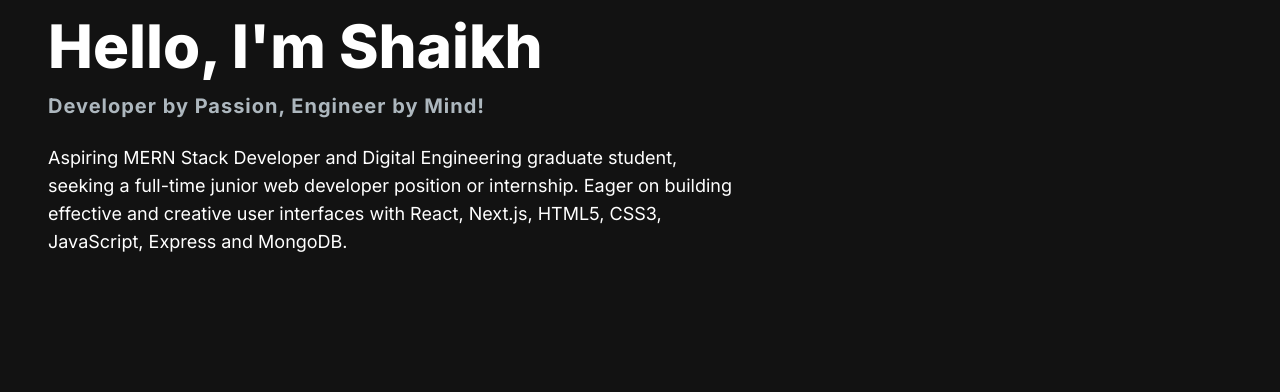
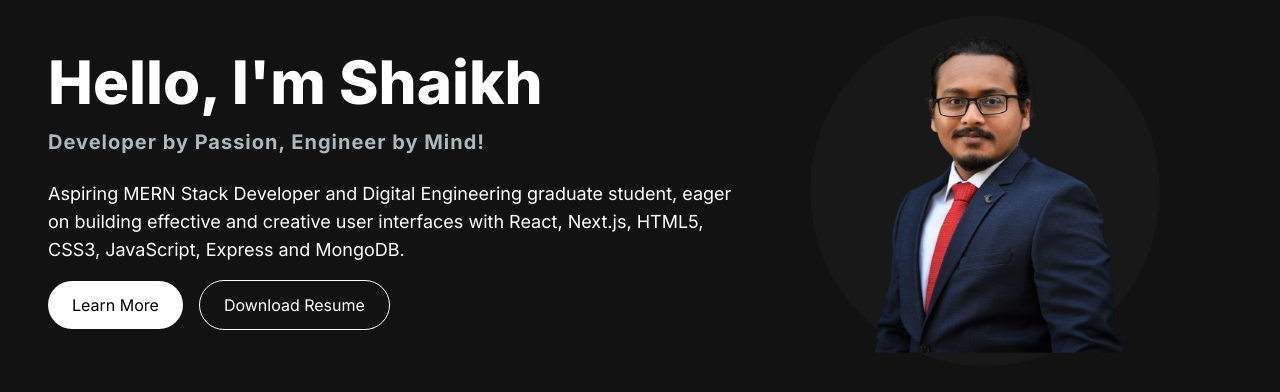
Before and after one commit to Rezwan66/shaikh-portfolio-nextjs, a Next.js app: page / in a window 1280 px wide. Shown: the top 392 px of the page. Built offline with nearby package versions, Linux system fonts and the light colour scheme.

Commit message:
added a Next Image of my profile with a div with bg and buttons for learn more and resume

```diff
--- a/src/app/components/HeroSection.jsx
+++ b/src/app/components/HeroSection.jsx
@@ -1,3 +1,5 @@
+import Image from 'next/image';
+
 const HeroSection = () => {
   return (
     <section>
@@ -10,15 +12,32 @@
           <p className="text-[#ADB7BE] mb-6 text-lg lg:text-xl tracking-wider font-bold">
             Developer by Passion, Engineer by Mind!
           </p>
-          <p className="text-white lg:text-lg">
+          <p className="text-white lg:text-lg mb-4">
             Aspiring MERN Stack Developer and Digital Engineering graduate
-            student, seeking a full-time junior web developer position or
-            internship. Eager on building effective and creative user interfaces
+            student, eager on building effective and creative user interfaces
             with React, Next.js, HTML5, CSS3, JavaScript, Express and MongoDB.
           </p>
+          <div>
+            <button className="px-6 py-3 rounded-full mr-4 bg-white hover:bg-slate-200 text-black">
+              Learn More
+            </button>
+            <button className="px-6 py-3 rounded-full bg-transparent hover:bg-slate-800 text-white border border-white">
+              Download Resume
+            </button>
+          </div>
         </div>
         {/* image */}
-        <div className="col-span-5"></div>
+        <div className="col-span-5 place-self-center mt-6 lg:mt-0">
+          <div className="rounded-full bg-[#181818] w-[250px] h-[250px] lg:w-[350px] lg:h-[350px] relative">
+            <Image
+              src="/images/noBgProfile.png"
+              alt="hero image"
+              className="absolute transform -translate-x-1/2 -translate-y-1/2 top-1/2 left-1/2"
+              width={300}
+              height={500}
+            />
+          </div>
+        </div>
       </div>
     </section>
   );
```
Also changed, not shown: public/images/noBgProfile.png (added).
